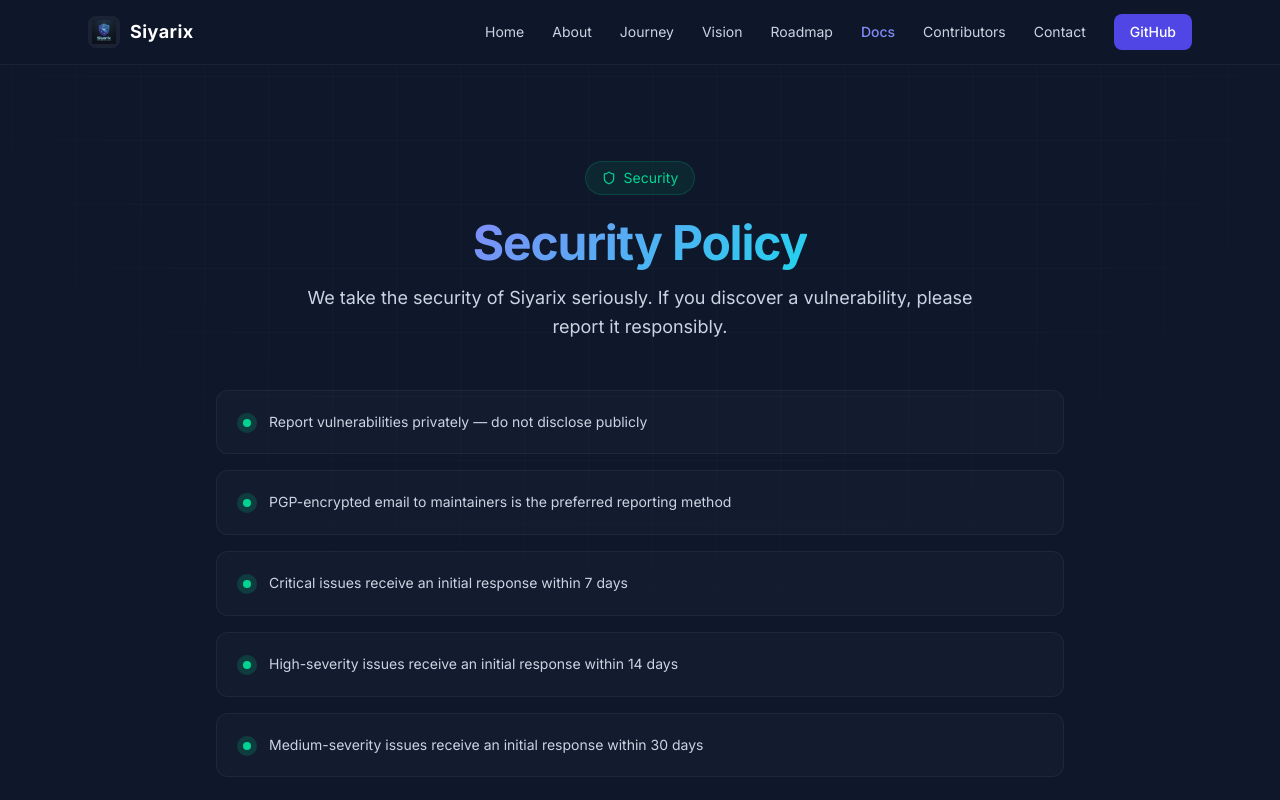
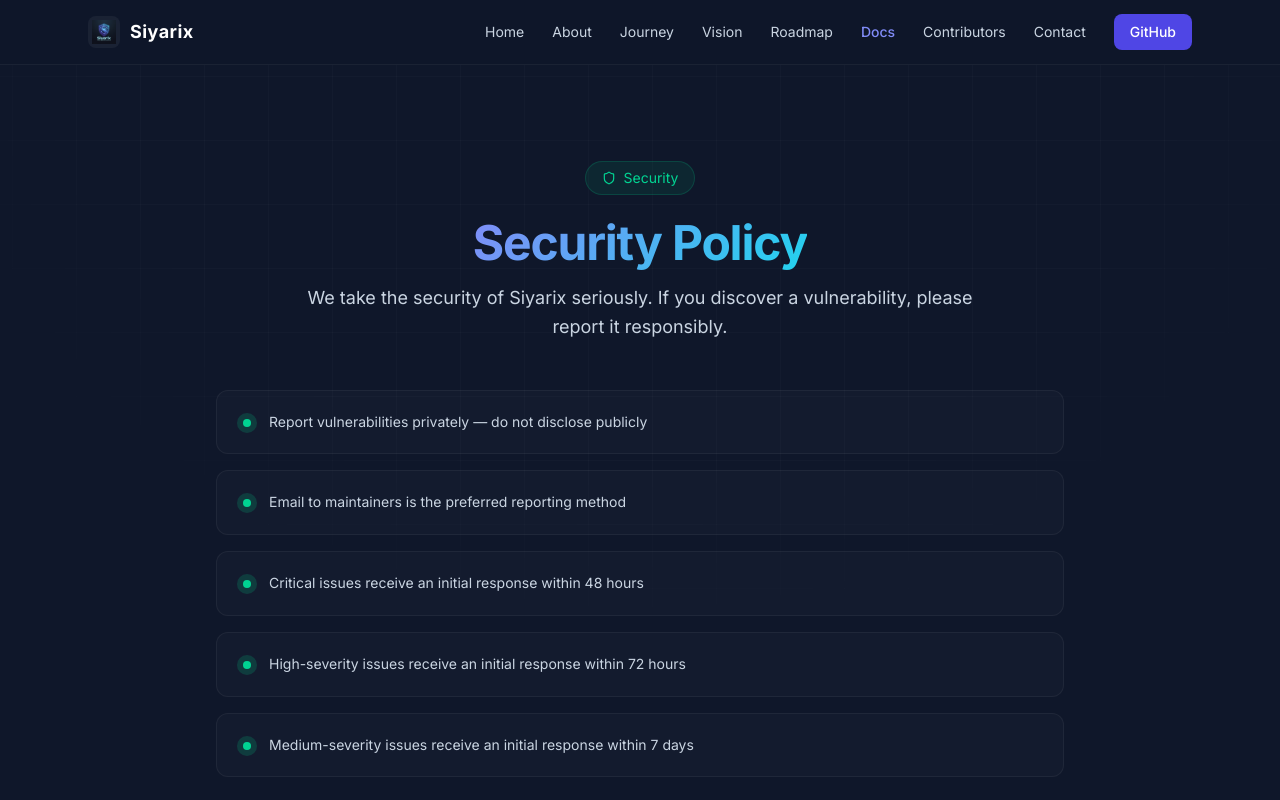
Before and after one commit to siyarix/siyarix.github.io, a Next.js app: page /legal/security in a window 1280 px wide. Shown: the top 800 px of the page. Built offline with nearby package versions, Linux system fonts and the light colour scheme.

Commit message:
Refactor: Update security page policy points to remove PGP encryption requirement and decrease initial response times

```diff
--- a/src/app/legal/security/page.tsx
+++ b/src/app/legal/security/page.tsx
@@ -3,10 +3,10 @@
 
 const keyPoints = [
   "Report vulnerabilities privately — do not disclose publicly",
-  "PGP-encrypted email to maintainers is the preferred reporting method",
-  "Critical issues receive an initial response within 7 days",
-  "High-severity issues receive an initial response within 14 days",
-  "Medium-severity issues receive an initial response within 30 days",
+  "Email to maintainers is the preferred reporting method",
+  "Critical issues receive an initial response within 48 hours",
+  "High-severity issues receive an initial response within 72 hours",
+  "Medium-severity issues receive an initial response within 7 days",
 ];
 
 export default function SecurityPage() {
```
